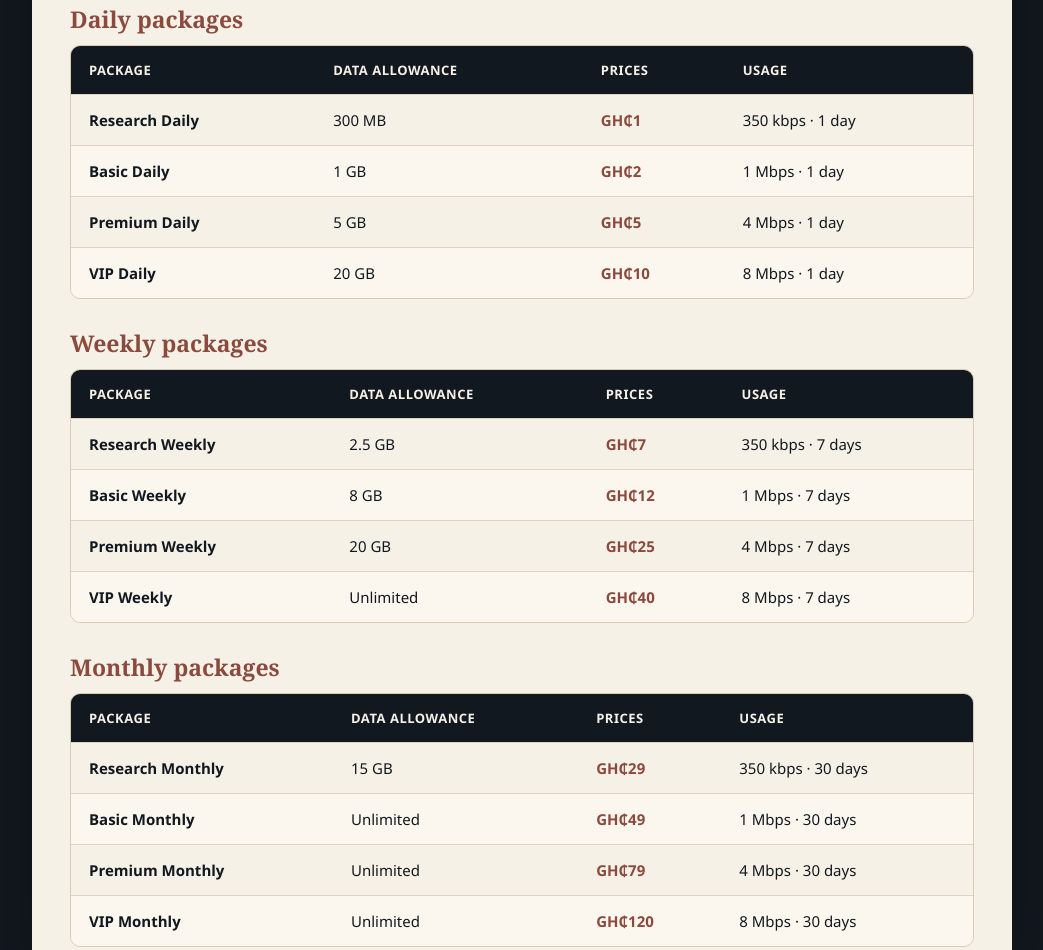
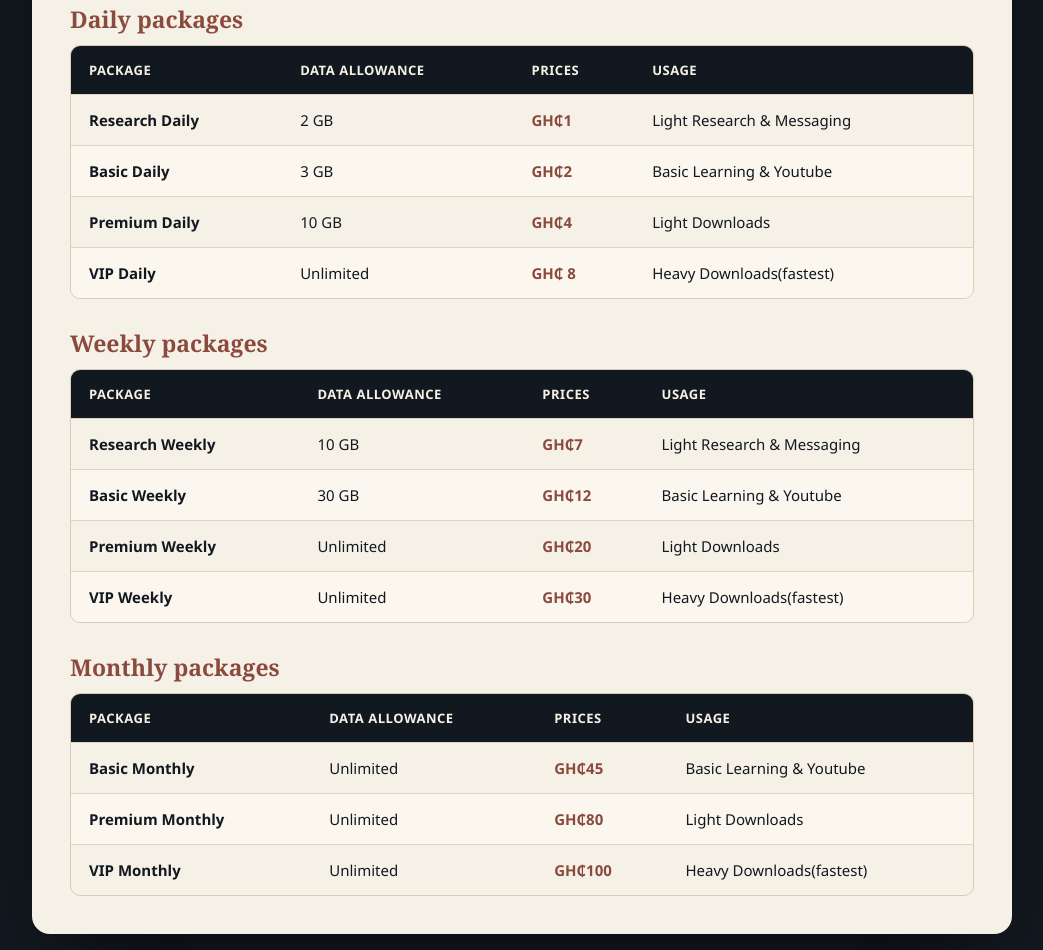
Before and after one commit to nhanakhay/skulwave1.0, a plain HTML site: page frontend/viewPackages.html in a window 1280 px wide. Shown: the part 294-1244 px from the top of the page, without its empty margins (118-1161 px from the left). Drawn offline with Linux system fonts and the light colour scheme.

Commit message:
changed prices

```diff
--- a/frontend/viewPackages.html
+++ b/frontend/viewPackages.html
@@ -9,6 +9,7 @@
 <body>
   <main class="packages-page">
     <a class="back-button" href="login.html">&larr; Back to homepage</a>
+
     <header>
       <p class="eyebrow">SkulWave WiFi</p>
       <h1>Choose a package</h1>
@@ -21,10 +22,10 @@
         <table>
           <thead><tr><th>Package</th><th>Data Allowance</th><th>Prices</th><th>Usage</th></tr></thead>
           <tbody>
-            <tr><td>Research Daily</td><td>300 MB</td><td>GH₵1</td><td>350 kbps · 1 day</td></tr>
-            <tr><td>Basic Daily</td><td>1 GB</td><td>GH₵2</td><td>1 Mbps · 1 day</td></tr>
-            <tr><td>Premium Daily</td><td>5 GB</td><td>GH₵5</td><td>4 Mbps · 1 day</td></tr>
-            <tr><td>VIP Daily</td><td>20 GB</td><td>GH₵10</td><td>8 Mbps · 1 day</td></tr>
+            <tr><td>Research Daily</td><td>2 GB</td><td>GH₵1</td><td>Light Research & Messaging</td></tr>
+            <tr><td>Basic Daily</td><td>3 GB</td><td>GH₵2</td><td>Basic Learning & Youtube </td></tr>
+            <tr><td>Premium Daily</td><td>10 GB</td><td>GH₵4</td><td>Light Downloads</td></tr>
+            <tr><td>VIP Daily</td><td>Unlimited</td><td>GH₵ 8</td><td>Heavy Downloads(fastest)</td></tr>
           </tbody>
         </table>
       </div>
@@ -36,10 +37,10 @@
         <table>
           <thead><tr><th>Package</th><th>Data Allowance</th><th>Prices</th><th>Usage</th></tr></thead>
           <tbody>
-            <tr><td>Research Weekly</td><td>2.5 GB</td><td>GH₵7</td><td>350 kbps · 7 days</td></tr>
-            <tr><td>Basic Weekly</td><td>8 GB</td><td>GH₵12</td><td>1 Mbps · 7 days</td></tr>
-            <tr><td>Premium Weekly</td><td>20 GB</td><td>GH₵25</td><td>4 Mbps · 7 days</td></tr>
-            <tr><td>VIP Weekly</td><td>Unlimited</td><td>GH₵40</td><td>8 Mbps · 7 days</td></tr>
+            <tr><td>Research Weekly</td><td>10 GB</td><td>GH₵7</td><td>Light Research & Messaging</td></tr>
+            <tr><td>Basic Weekly</td><td>30 GB</td><td>GH₵12</td><td>Basic Learning & Youtube</td></tr>
+            <tr><td>Premium Weekly</td><td>Unlimited</td><td>GH₵20</td><td>Light Downloads</td></tr>
+            <tr><td>VIP Weekly</td><td>Unlimited</td><td>GH₵30</td><td>Heavy Downloads(fastest)</td></tr>
           </tbody>
         </table>
       </div>
@@ -51,10 +52,10 @@
         <table>
           <thead><tr><th>Package</th><th>Data Allowance</th><th>Prices</th><th>Usage</th></tr></thead>
           <tbody>
-            <tr><td>Research Monthly</td><td>15 GB</td><td>GH₵29</td><td>350 kbps · 30 days</td></tr>
-            <tr><td>Basic Monthly</td><td>Unlimited</td><td>GH₵49</td><td>1 Mbps · 30 days</td></tr>
-            <tr><td>Premium Monthly</td><td>Unlimited</td><td>GH₵79</td><td>4 Mbps · 30 days</td></tr>
-            <tr><td>VIP Monthly</td><td>Unlimited</td><td>GH₵120</td><td>8 Mbps · 30 days</td></tr>
+            <!-- <tr><td>Research Monthly</td><td>15 GB</td><td>GH₵29</td><td>Light Research & Messaging</td></tr> -->
+            <tr><td>Basic Monthly</td><td>Unlimited</td><td>GH₵45</td><td>Basic Learning & Youtube</td></tr>
+            <tr><td>Premium Monthly</td><td>Unlimited</td><td>GH₵80</td><td>Light Downloads</td></tr>
+            <tr><td>VIP Monthly</td><td>Unlimited</td><td>GH₵100</td><td>Heavy Downloads(fastest)</td></tr>
           </tbody>
         </table>
       </div>
```
Also changed, not shown: frontend/login.html (+2 -2 lines).
